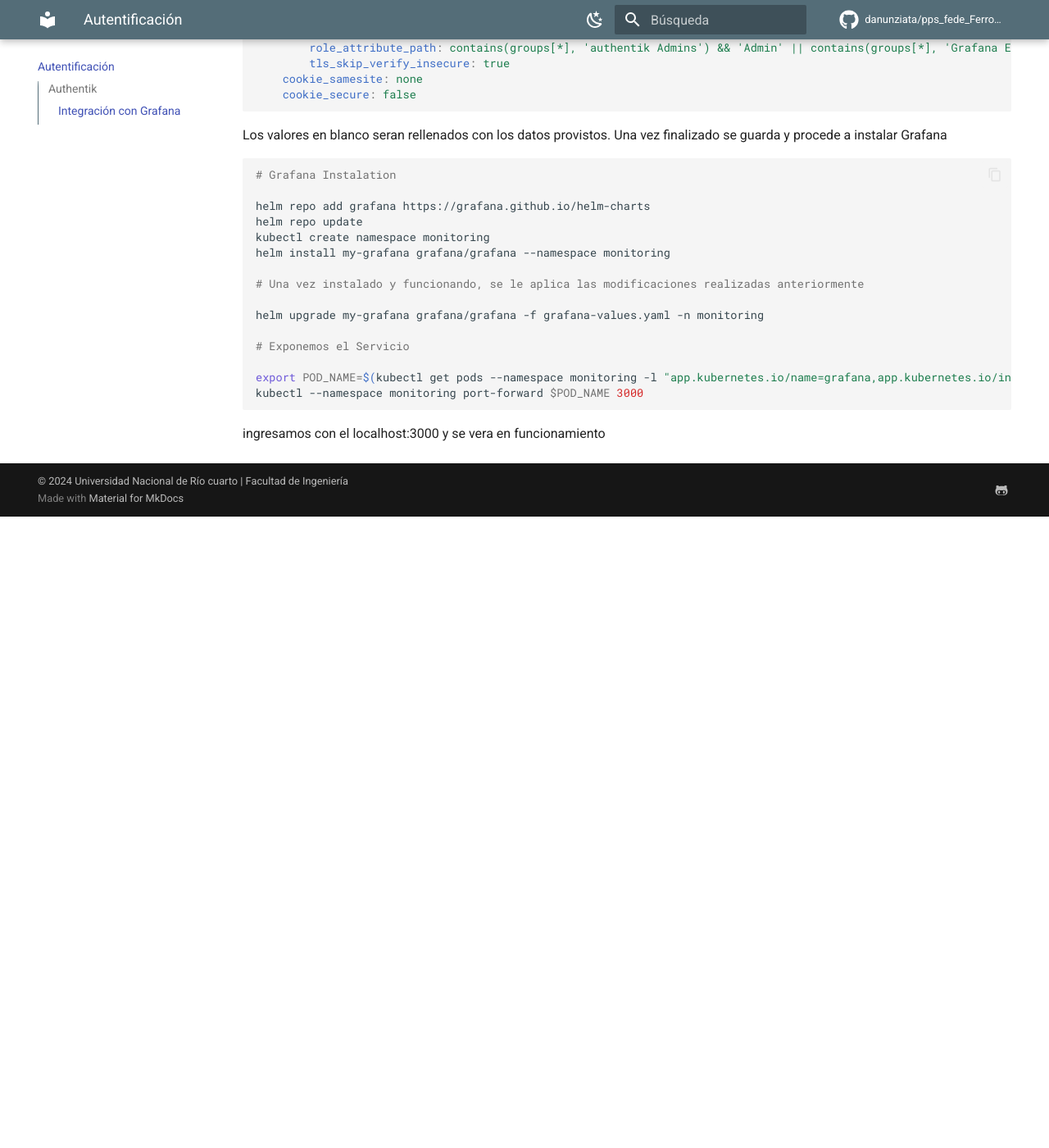
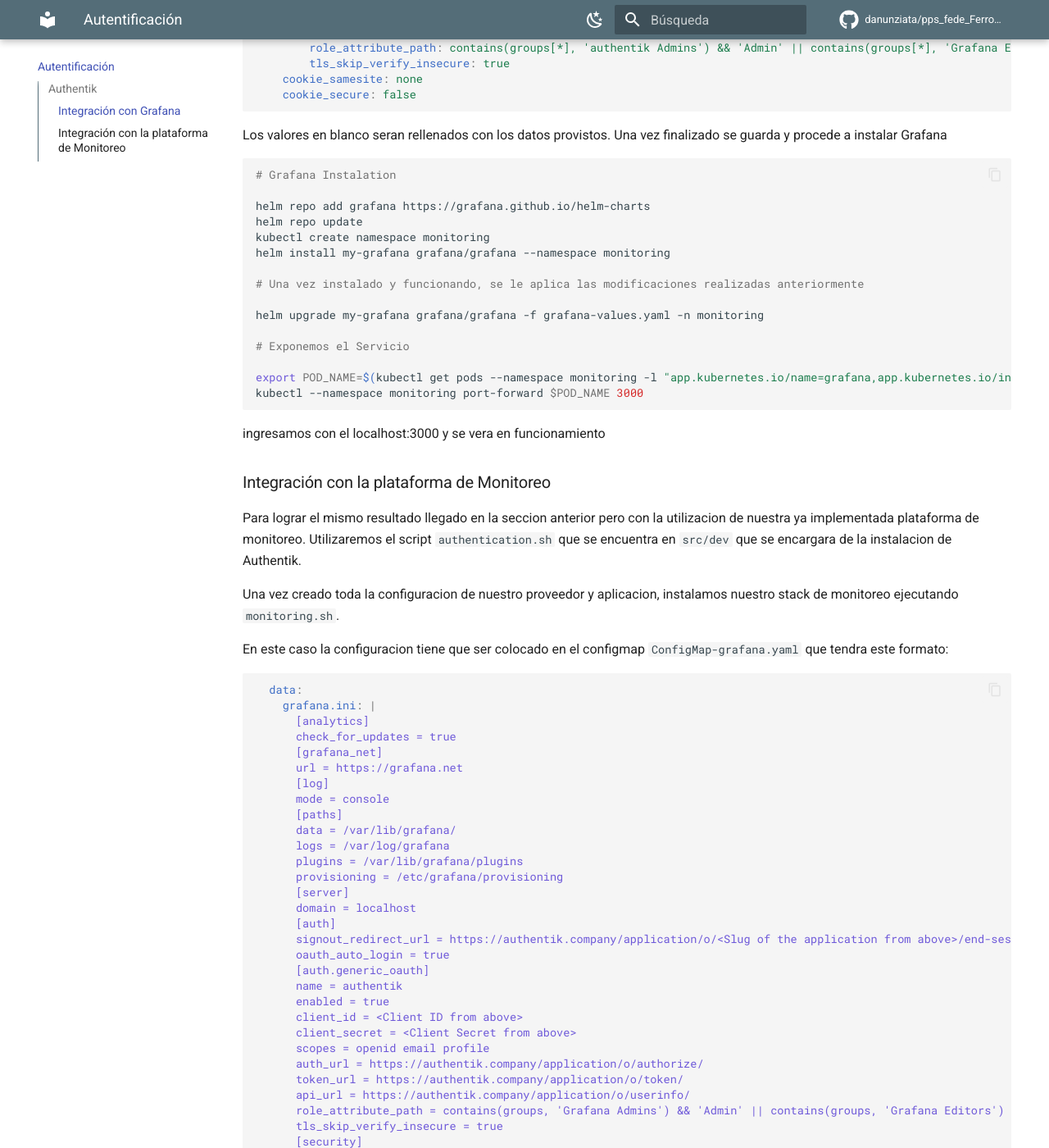
Before and after one commit to danunziata/pps_fede_Ferro_2024, an MkDocs documentation site: the page built from docs/autentificacion.md, in a window 1280 px wide and 1400 px high, scrolled down 2231 px. Shown: the whole window at 82% size. Built offline with MkDocs 1.6.1 and Material for MkDocs 9.7.7, drawn with Linux system fonts in a browser that asks for light colours; comment, search, counter and statistics services are not loaded; before the commit the page ends 2861 px from its top, so only the background shows below that; some of the changed text lies outside the part shown.

Commit message:
docs: added integration section

````diff
--- a/docs/autentificacion.md
+++ b/docs/autentificacion.md
@@ -100,3 +100,60 @@
 ```
 
 ingresamos con el localhost:3000 y se vera en funcionamiento
+
+### Integración con la plataforma de Monitoreo
+
+Para lograr el mismo resultado llegado en la seccion anterior pero con la utilizacion de nuestra ya implementada plataforma de monitoreo. Utilizaremos el script `authentication.sh` que se encuentra en `src/dev` que se encargara de la instalacion de Authentik.
+
+Una vez creado toda la configuracion de nuestro proveedor y aplicacion, instalamos nuestro stack de monitoreo ejecutando `monitoring.sh`.
+
+En este caso la configuracion tiene que ser colocado en el configmap `ConfigMap-grafana.yaml` que tendra este formato:
+
+```yaml
+  data:
+    grafana.ini: |
+      [analytics]
+      check_for_updates = true
+      [grafana_net]
+      url = https://grafana.net
+      [log]
+      mode = console
+      [paths]
+      data = /var/lib/grafana/
+      logs = /var/log/grafana
+      plugins = /var/lib/grafana/plugins
+      provisioning = /etc/grafana/provisioning
+      [server]
+      domain = localhost
+      [auth]
+      signout_redirect_url = https://authentik.company/application/o/<Slug of the application from above>/end-session/
+      oauth_auto_login = true
+      [auth.generic_oauth]
+      name = authentik
+      enabled = true
+      client_id = <Client ID from above>
+      client_secret = <Client Secret from above>
+      scopes = openid email profile
+      auth_url = https://authentik.company/application/o/authorize/
+      token_url = https://authentik.company/application/o/token/
+      api_url = https://authentik.company/application/o/userinfo/
+      role_attribute_path = contains(groups, 'Grafana Admins') && 'Admin' || contains(groups, 'Grafana Editors') && 'Editor' || 'Viewer'
+      tls_skip_verify_insecure = true
+      [security]
+      cookie_samesite = none
+      cookie_secure = false
+```
+
+Esta informacion tiene que ser colocada en el configmap que se encuentra en el cluster por lo tanto lo editaremos el configmap y pondremos lo escrito anteriormente:
+
+```sh
+kubectl edit cm loki-grafana -n loki
+```
+
+Tenemos que borrar el pod para que la configuracion se ejecute
+
+```sh
+kubectl delete pod <nombre del pod> -n loki
+```
+
+Veremos el resultado final ingresando a http::/localhost:3000
````
